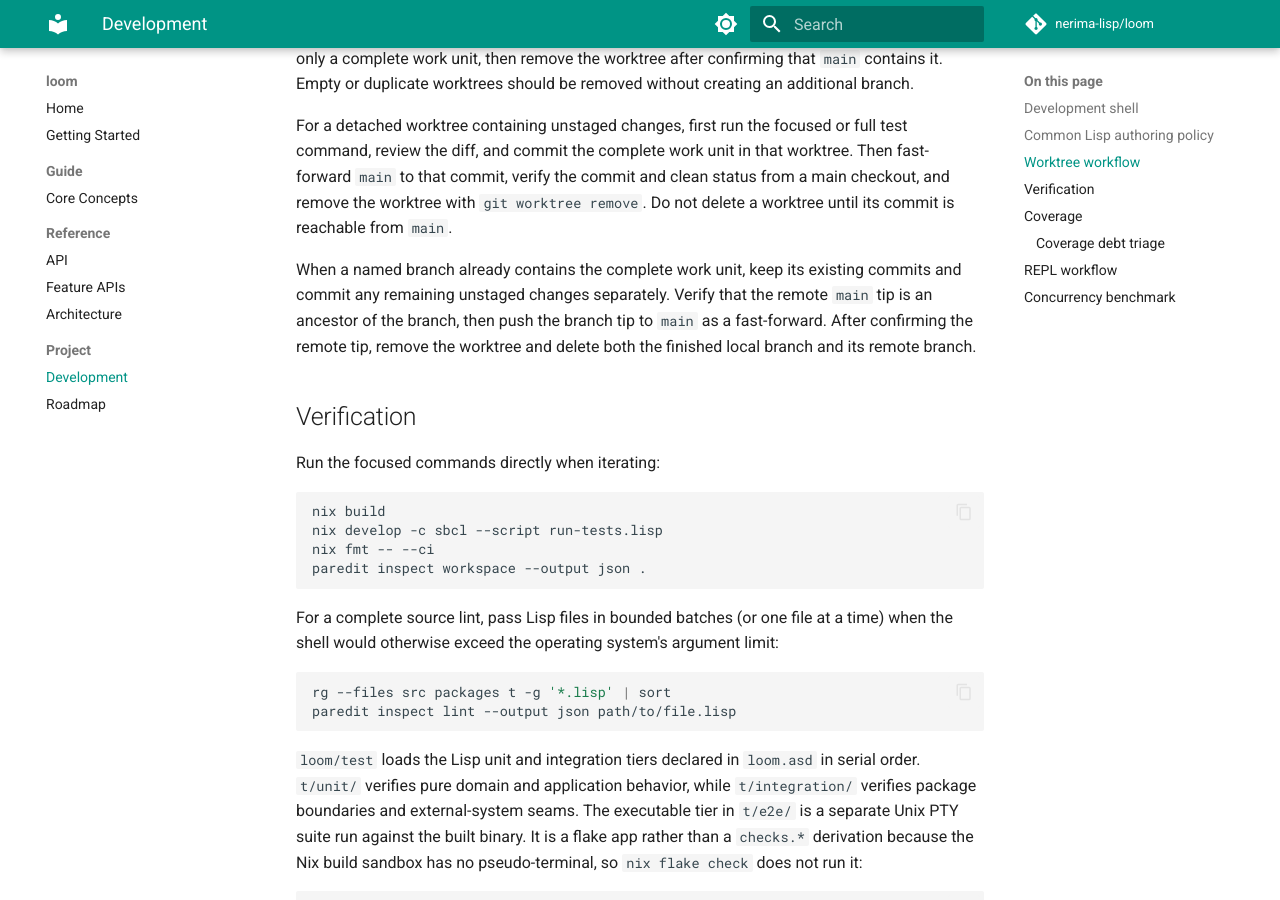
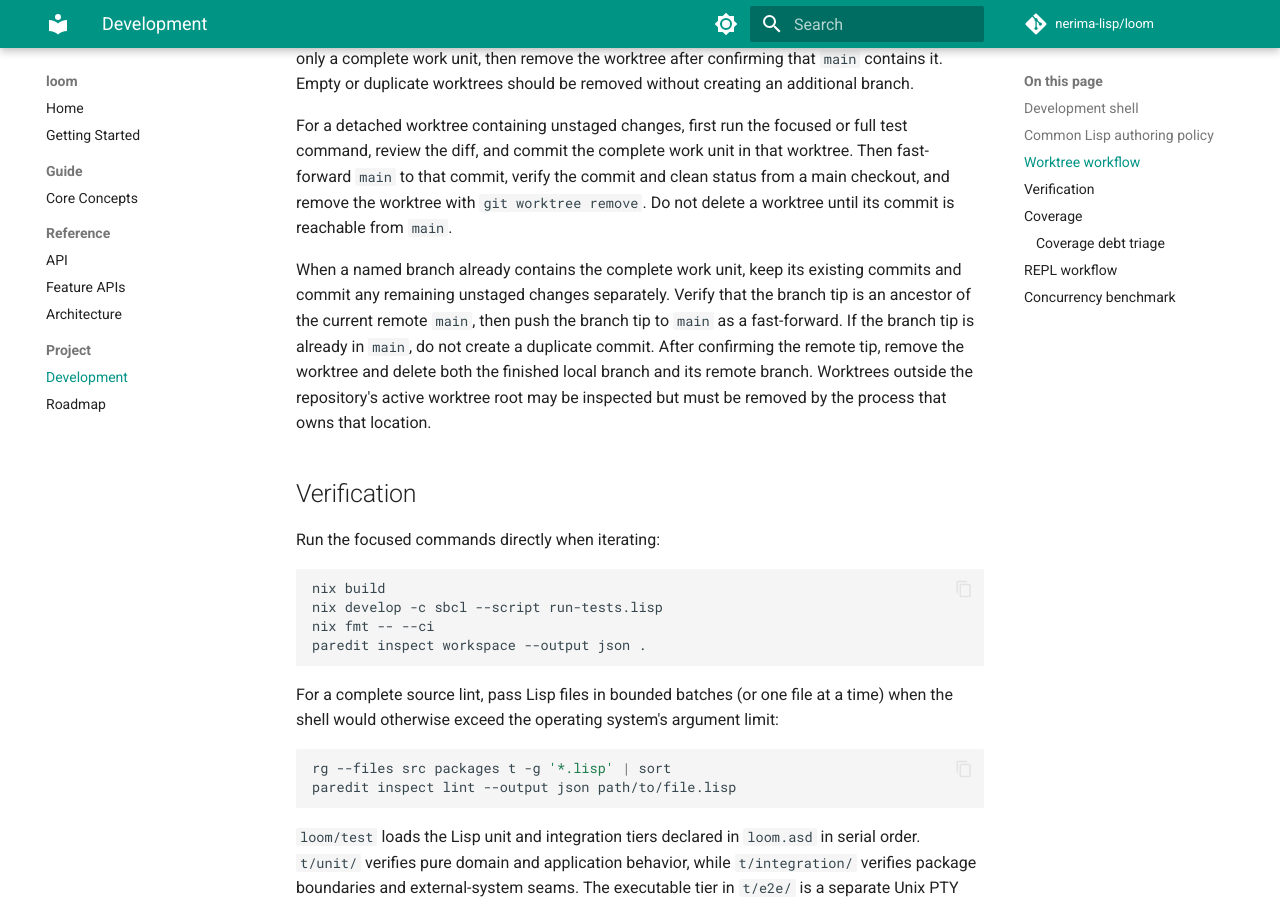
Before and after one commit to nerima-lisp/loom, an MkDocs documentation site: the page built from docs/src/project/development.md, in a window 1280 px wide and 900 px high, scrolled down 1541 px. Built offline with MkDocs 1.6.1 and Material for MkDocs 9.7.7, drawn with Linux system fonts in a browser that asks for light colours; comment, search, counter and statistics services are not loaded.

Commit message:
docs: clarify completed worktree integration

```diff
--- a/docs/src/project/development.md
+++ b/docs/src/project/development.md
@@ -81,9 +81,12 @@ remove`. Do not delete a worktree until its commit is reachable from `main`.
 
 When a named branch already contains the complete work unit, keep its existing
 commits and commit any remaining unstaged changes separately. Verify that the
-remote `main` tip is an ancestor of the branch, then push the branch tip to
-`main` as a fast-forward. After confirming the remote tip, remove the worktree
-and delete both the finished local branch and its remote branch.
+branch tip is an ancestor of the current remote `main`, then push the branch tip
+to `main` as a fast-forward. If the branch tip is already in `main`, do not
+create a duplicate commit. After confirming the remote tip, remove the worktree
+and delete both the finished local branch and its remote branch. Worktrees
+outside the repository's active worktree root may be inspected but must be
+removed by the process that owns that location.
 
 ## Verification
 
```
